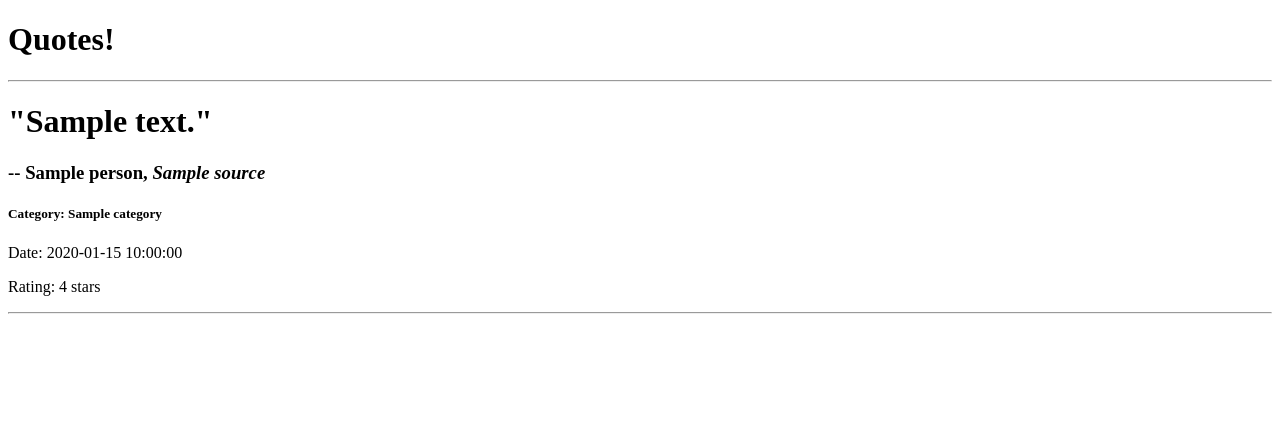
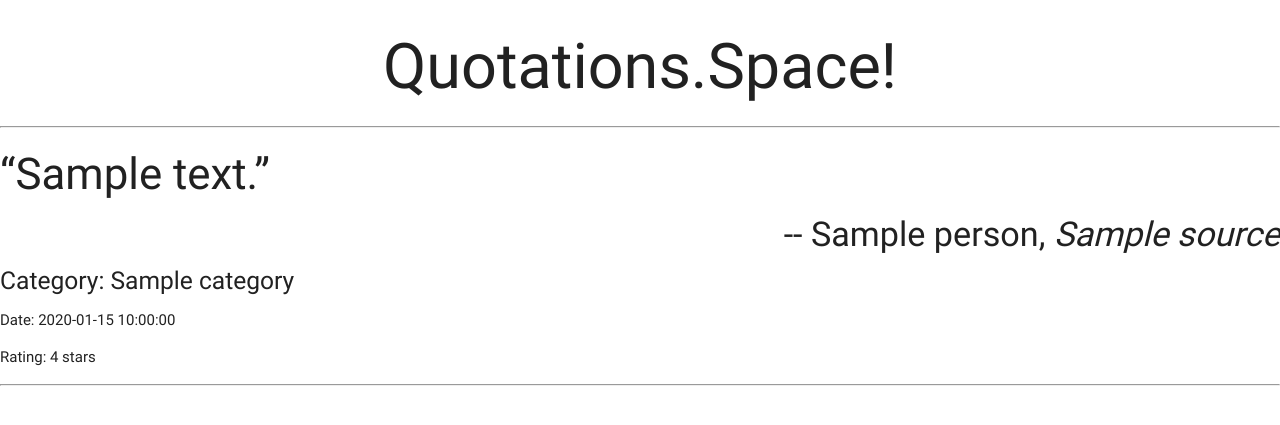
Before and after one commit to billdavisjr/wbd_fsd_project3, a Flask app: page / in a window 1280 px wide. Shown: the top 425 px of the page. Run offline with Flask 2, Linux system fonts and the light colour scheme; a database or web service that is not in the repository returns one stand-in record (values such as "Sample title"); some libraries are stand-ins or nearby versions.

Commit message:
Added MaterializeCSS and JQuery, Google Material Icons links, formatted quotes page

```diff
--- a/templates/base.html
+++ b/templates/base.html
@@ -1,9 +1,16 @@
 <!DOCTYPE html>
 <html>
-    <head></head>
+    <head>
+        <title>Quotations.Space</title>
+        <link href="https://fonts.googleapis.com/icon?family=Material+Icons" rel="stylesheet">
+        <link rel="stylesheet" href="https://cdnjs.cloudflare.com/ajax/libs/materialize/0.100.2/css/materialize.min.css">
+    </head>
     <body>
-        <h1>Quotes!</h1>
+        <h1 style="text-align:center; ">Quotations.Space!</h1>
         {% block content %}
         {% endblock %}
+
+        <script src="https://cdnjs.cloudflare.com/ajax/libs/jquery/3.2.1/jquery.min.js"></script>
+        <script src="https://cdnjs.cloudflare.com/ajax/libs/materialize/0.100.2/js/materialize.min.js"></script>
     </body>
 </html>
--- a/templates/quotes.html
+++ b/templates/quotes.html
@@ -2,8 +2,8 @@
 {% block content %}
     <hr/>
     {% for quote in quotations %}
-        <h1>"{{quote.quotation_text}}"</h1>
-        <h3> -- {{quote.person}}, <i>{{quote.source}}</i></h3>
+        <h3>&ldquo;{{quote.quotation_text}}&rdquo;</h3>
+        <h4 style="text-align: right; "> -- {{quote.person}}, <i>{{quote.source}}</i></h4>
         <h5>Category: {{quote.category}}</h5>
         <p>Date: {{quote.date_said}}</p>
         <p>Rating: {{quote.stars_rating}} stars</p>
```
